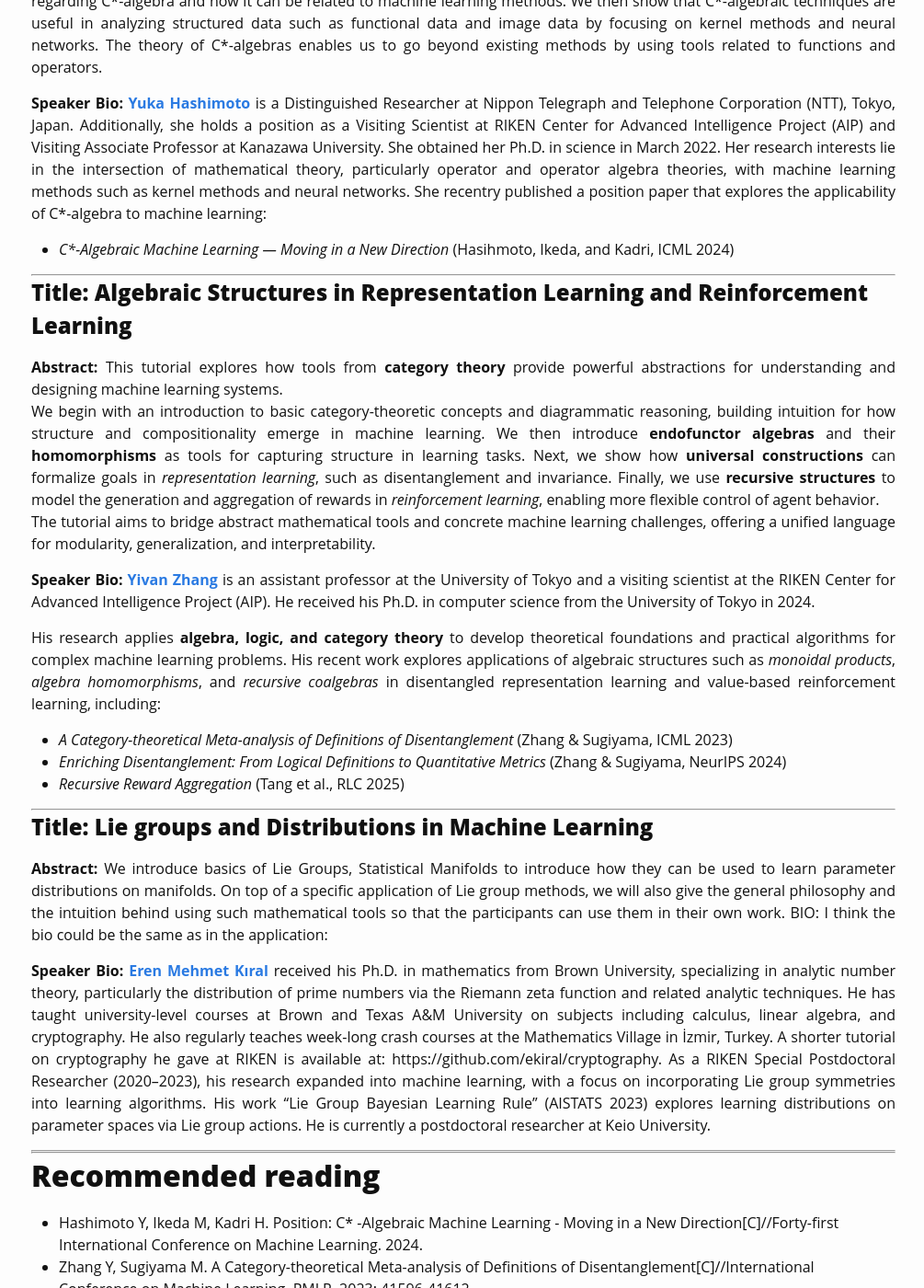
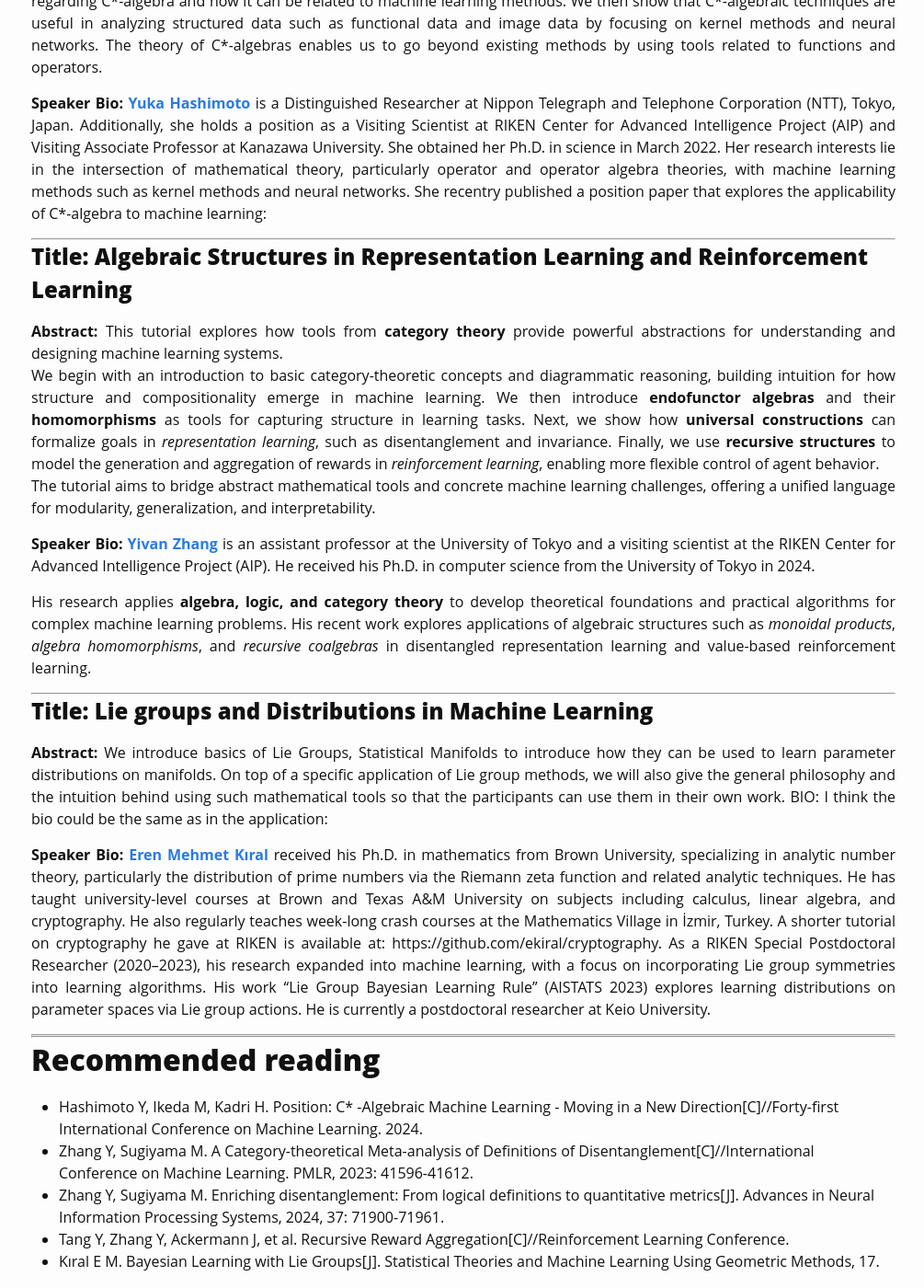
Before and after one commit to Algebra4AI/Algebra4AI.github.io, a Jekyll site: the page built from index.md, in a window 1280 px wide and 1400 px high, scrolled down 1652 px. Shown: the whole window at 92% size, without its empty margins (136-1141 px from the left). Built offline with Jekyll 4.4.1, drawn with Linux system fonts in a browser that asks for light colours; some web fonts are replaced.

Commit message:
Update index.md

```diff
--- a/index.md
+++ b/index.md
@@ -86,7 +86,6 @@ TBD
 **Speaker Bio:** [**Yuka Hashimoto**](https://www.rd.ntt/e/organization/researcher/special/s_083.html) is a Distinguished Researcher at Nippon Telegraph and Telephone Corporation (NTT), Tokyo, Japan. Additionally, she holds a position as a Visiting Scientist at RIKEN Center for Advanced Intelligence Project (AIP) and Visiting Associate Professor at Kanazawa University. She obtained her Ph.D. in science in March 2022.
 Her research interests lie in the intersection of mathematical theory, particularly operator and operator algebra theories, with machine learning methods such as kernel methods and neural networks.
 She recentry published a position paper that explores the applicability of C*-algebra to machine learning:
- - _C*-Algebraic Machine Learning --- Moving in a New Direction_ (Hasihmoto, Ikeda, and Kadri, ICML 2024)
 
 ---
 
@@ -102,10 +101,7 @@ The tutorial aims to bridge abstract mathematical tools and concrete machine lea
 
 **Speaker Bio:** [**Yivan Zhang**](https://yivan.xyz) is an assistant professor at the University of Tokyo and a visiting scientist at the RIKEN Center for Advanced Intelligence Project (AIP). He received his Ph.D. in computer science from the University of Tokyo in 2024.
 
-His research applies **algebra, logic, and category theory** to develop theoretical foundations and practical algorithms for complex machine learning problems. His recent work explores applications of algebraic structures such as _monoidal products_, _algebra homomorphisms_, and _recursive coalgebras_ in disentangled representation learning and value-based reinforcement learning, including:
-- _A Category-theoretical Meta-analysis of Definitions of Disentanglement_ (Zhang & Sugiyama, ICML 2023)
-- _Enriching Disentanglement: From Logical Definitions to Quantitative Metrics_ (Zhang & Sugiyama, NeurIPS 2024)
-- _Recursive Reward Aggregation_ (Tang et al., RLC 2025)
+His research applies **algebra, logic, and category theory** to develop theoretical foundations and practical algorithms for complex machine learning problems. His recent work explores applications of algebraic structures such as _monoidal products_, _algebra homomorphisms_, and _recursive coalgebras_ in disentangled representation learning and value-based reinforcement learning.
 
 ---
 
```
